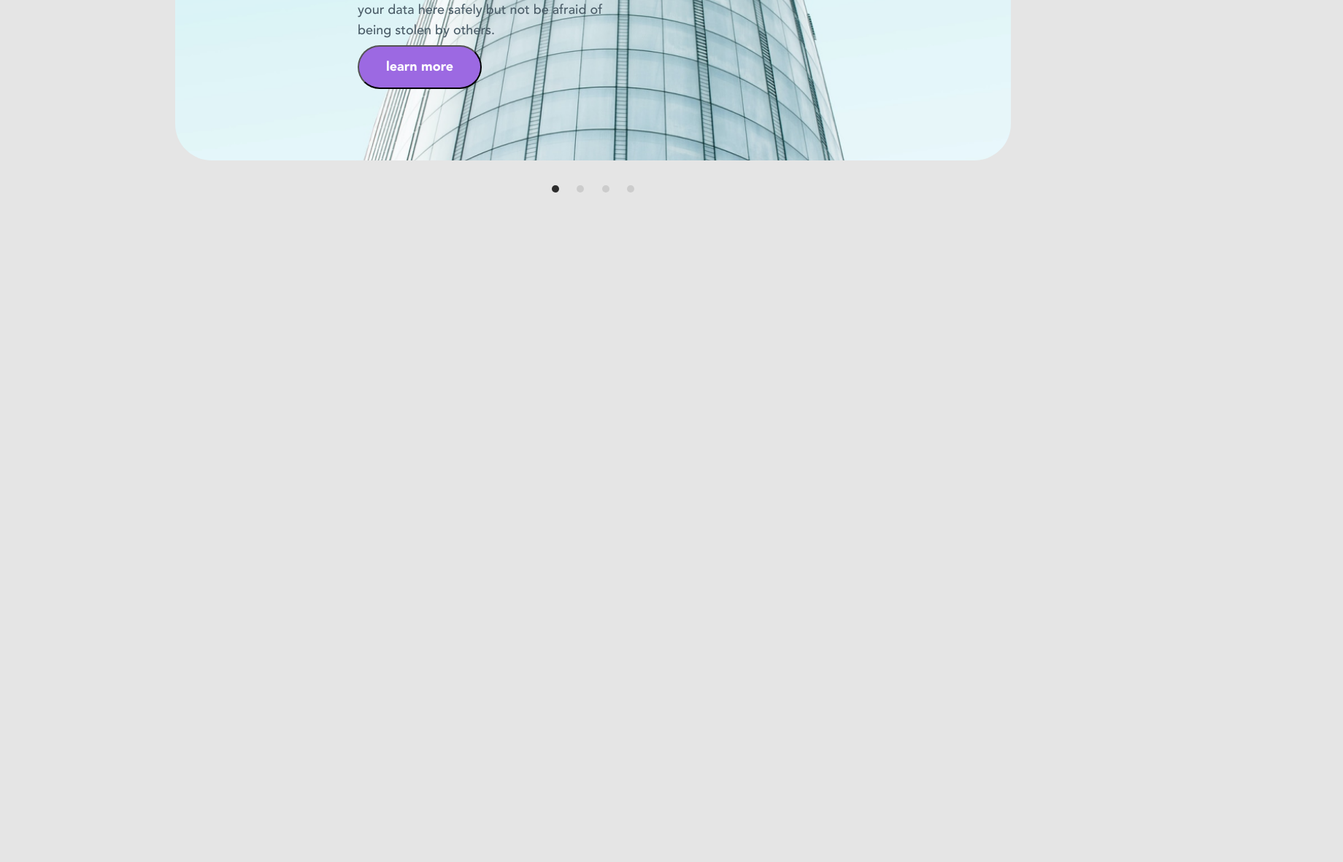
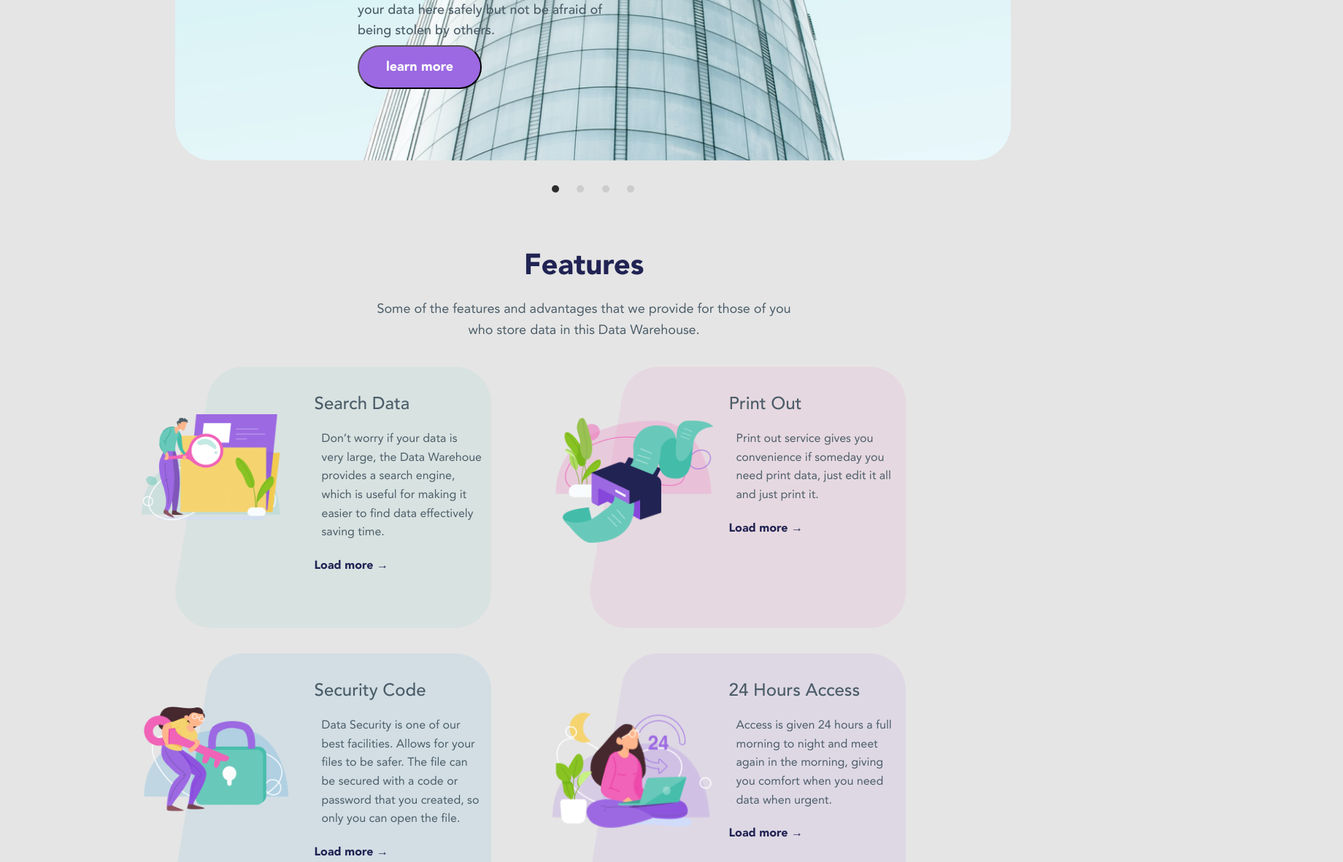
Before and after one commit to OlhaLu/fitness-app-spa, a website: page src/index.html in a window 1280 px wide. Shown: the part 500-1682 px from the top of the page at 73% size, 1840 px wide, since content can reach past the window. Before the commit the page ends 800 px from the top, so only its background shows below. Drawn offline with Linux system fonts and the light colour scheme; files that its build step writes are made by us from their sources; files whose address does not match are found by name.

Commit message:
added main block

```diff
--- a/src/css/card.css
+++ b/src/css/card.css
@@ -1,15 +1,124 @@
-.card__item--icon01 {
+@import '../css/variables.css';
+
+.cards-block {
+}
+
+.maintitle-block {
+    margin: auto;
+    max-width: 584px;
+    margin-bottom: 35px;
+}
+
+.card__maintitle {
+text-align: center;
+padding: 20px 0;
+font-family: var(--main-font);
+font-style: normal;
+font-size: 40px;
+line-height: 130%;
+color: var(--header-text-color);
+}
+
+.pretitle {
+text-align: center;
+font-family: var(--main-font);
+font-style: normal;
+font-size: 18px;
+line-height: 160%;
+color: #4B5D68;
+color: var(--textcolor);
+}
+
+.card__list {
+    columns: 2;
+}
+
+.card__item {
+    list-style: none;
+    width: 440px;
+    height: 358px;
+    margin-bottom: 35px;
+    display: flex;
+}
+
+.card__item1 {
     background: url('../images/Rectangle\ 39\ \(1\).png') no-repeat;
 }
 
-.card__item--icon02 {
+.card__item2 {
     background: url('../images/Rectangle\ 39.png') no-repeat;
 }
 
-.card__item--icon03 {
+.card__item3 {
     background: url('../images/Rectangle\ 39\ \(3\).png') no-repeat;
 }
 
-.card__item--icon04 {
+.card__item4 {
     background: url('../images/Rectangle\ 39\ \(2\).png') no-repeat;
 }
+
+.icon {
+    display: block;
+    content: "";
+    width: 245px;
+    height: 181px;
+    background-size: contain;
+    background-repeat: no-repeat;
+    background-position: center;
+    padding: 25px 10px;
+    margin-left: -65px;
+    margin-top: 65px;
+ }
+
+.card__item--icon01 {
+    background-image: url('../images/image3 1.png');
+}
+
+.card__item--icon02 {
+    background-image: url('../images/image6 1.png');
+
+}
+
+.card__item--icon03 {
+    background-image: url('../images/image5 1.png');
+}
+
+.card__item--icon04 {
+    background-image: url('../images/image4.png');
+}
+
+.cart-text-block {
+width: 270px;
+height: 200px;
+padding: 35px 10px;
+margin-left: 10px;
+}
+
+.card__title {
+    font-family: Avenir;
+    font-style: normal;
+    font-weight: 500;
+    font-size: 24px;
+    line-height: 130%;
+    align-items: center;
+    color: var(--textcolor);
+    margin-bottom: 20px;
+}
+
+.card__discription {
+    font-style: normal;
+    font-weight: normal;
+    font-size: 16px;
+    line-height: 160%;
+    color:var(--textcolor);
+    padding: 0 10px;
+    margin-bottom: 20px;
+}
+
+.card-link {
+    font-weight: 600;
+    font-size: 16px;
+    line-height: 160%;
+    align-items: center;
+    color: var(--header-text-color);
+}
--- a/src/css/slider.css
+++ b/src/css/slider.css
@@ -4,6 +4,7 @@
     margin: 0 auto;
     width: 1145px;
     height: 100%;
+    margin-bottom: 50px;
  }
  #slider input[type=radio] {
     display: none;
@@ -40,36 +41,26 @@
  }
  #slides .slide {
     width: 25%;
-    float:left;
+    float: left;
     display: flex;
     justify-content: center;
     align-items: center;
     height: 100%;
-    color: #fff;
- }
- #slides .slide_1 {
-    background-image: url('../images/Rectangle\ 34.png');
     background-repeat: no-repeat;
     background-size: cover;
     border-radius: 50px;
  }
+ #slides .slide_1 {
+    background-image: url('../images/Rectangle\ 34.png');
+ }
  #slides .slide_2 {
     background-image: url('../images/property_times_news_bts_parus_snova_smenil_vladeltsa.jpg');
-    background-repeat: no-repeat;
-    background-size: cover;
-    border-radius: 50px;
  }
  #slides .slide_3 {
     background-image: url('../images/3540-4-fotozum_7445.jpg');
-    background-repeat: no-repeat;
-    background-size: cover;
-    border-radius: 50px;
  }
  #slides .slide_4 {
     background-image: url('../images/cities3-e1574234961539.jpg');
-    background-repeat: no-repeat;
-    background-size: cover;
-    border-radius: 50px;
  }
 
  #bullets {
--- a/src/index.html
+++ b/src/index.html
@@ -98,55 +98,62 @@
         </div>
       </div>
 
-      <!--
-  <section class="card">
-    <header class="maintitle card__maintitle">
-      <h2>Features</h2>
-      <span class="pretitle">Some of the features and advantages that we provide for those of you who
-        store data in this Data Warehouse.</span>
-    </header>
+      <div class="cards-block">
+        <div class="maintitle-block">
+          <h2 class="card__maintitle">Features</h2>
+          <p class="pretitle">Some of the features and advantages that we provide for those of you who
+            store data in this Data Warehouse.</p>
+        </div>
         <ul class="card__list">
 
-      <li class="card__item card__item--icon01">
-        <img src="./images/image3 1.png" />
+          <li class="card__item card__item1">
+            <span class="icon card__item--icon01"></span>
+            <div class="cart-text-block">
               <p class="card__title">Search Data</p>
               <p class="card__discription">Don’t worry if your data is very large, the Data Warehoue provides a search
                 engine, which is useful for making it easier to find data effectively saving time.</p>
-        <button>Load more</button>
+              <a class="card-link">Load more &#8594</a>
+            </div>
           </li>
 
-      <li class="card__item card__item--icon02">
-        <img src="./images/image6 1.png" />
+          <li class=" card__item card__item2">
+            <span class="icon card__item--icon02"></span>
+            <div class="cart-text-block">
               <p class="card__title">Security Code</p>
               <p class="card__discription">Data Security is one of our best facilities. Allows for your files
                 to be safer. The file can be secured with a code or password that
                 you created, so only you can open the file.</p>
-        <button>Load more</button>
+              <a class="card-link">Load more &#8594</a>
+            </div>
           </li>
 
-      <li class="card__item card__item--icon03">
-        <img src="./images/image5 1.png" />
+          <li class="card__item card__item3">
+            <span class="icon card__item--icon03"></span>
+            <div class="cart-text-block">
               <p class="card__title">Print Out</p>
               <p class="card__discription">Print out service gives you convenience if someday
                 you need print data, just edit it all and just print it.</p>
-        <button>Load more</button>
+              <a class="card-link">Load more &#8594</a>
+            </div>
           </li>
 
-      <li class="card__item card__item--icon04">
-        <img src="./images/image4.png" />
+          <li class=" card__item card__item4">
+            <span class="icon card__item--icon04"></span>
+            <div class="cart-text-block">
               <p class="card__title">24 Hours Access</p>
               <p class="card__discription">Access is given 24 hours a full morning to night and
                 meet again in the morning, giving you comfort when
                 you need data when urgent.</p>
-        <button>Load more</button>
+              <a class="card-link">Load more &#8594</a>
+            </div>
           </li>
         </ul>
-  </section> -->
+      </div>
 
     </main>
 
-    <!-- <footer class="footer container">
-      <h3 class="foiter__title"></h3>
+    <footer class="container">
+      <h3 class="footer__title"></h3>
       <p class="footer__discription"></p>
       <button>Load more</button>
       <button class="request__button open__modal">Request Demo</button>
@@ -184,7 +191,7 @@
       </div>
       <p class="footer__text">© Datawarehouse™, 2020. All rights reserved.
         Company Registration<a href="#" class="footer__author">Number: 21479524.</a></p>
-    </footer> -->
+    </footer>
     <script src="js/scripts.min.js"></script>
     <script src="./js/index.js"></script>
 </body>
```
Lines whose indentation alone changed are shown as unchanged.
